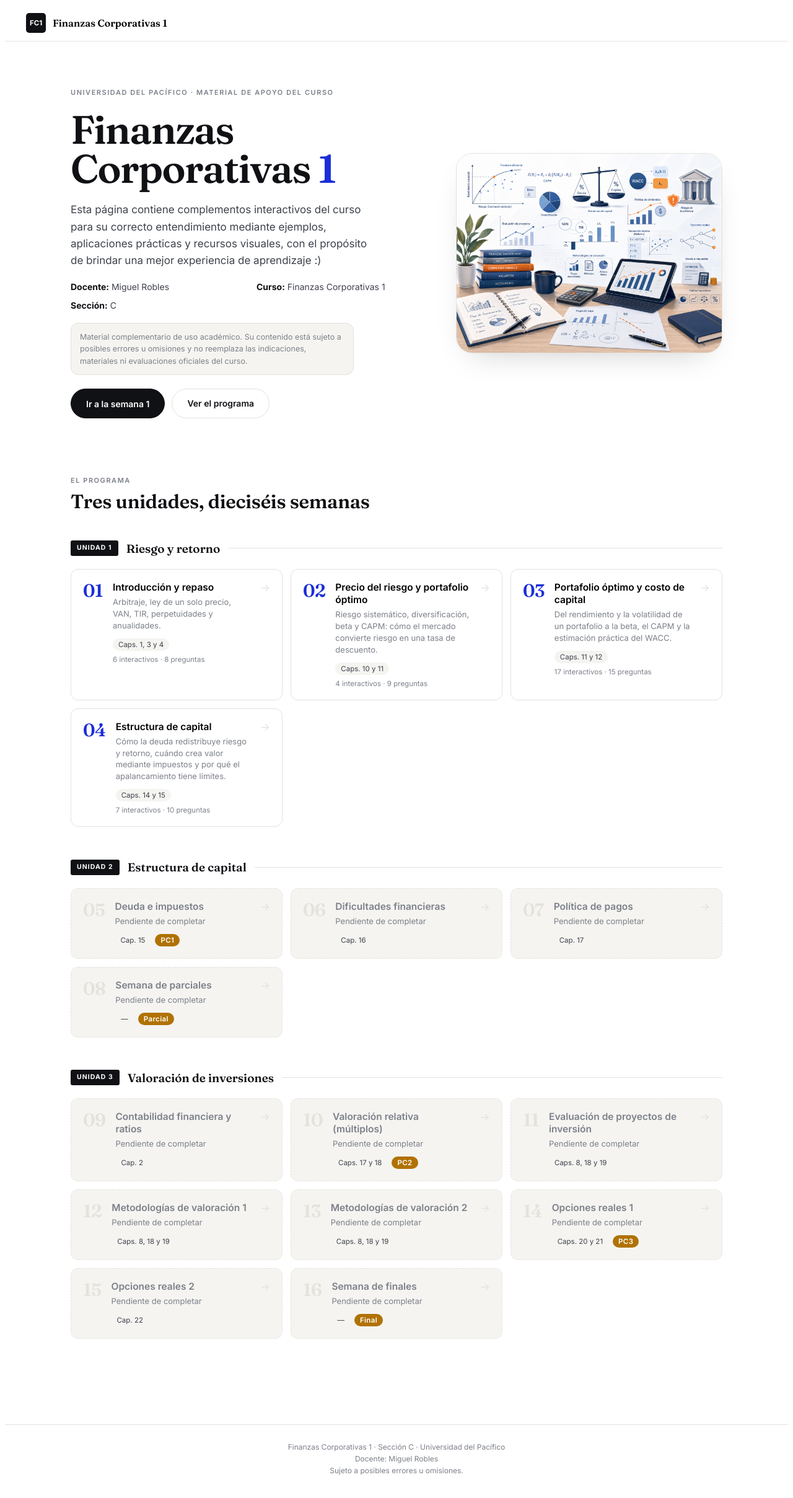
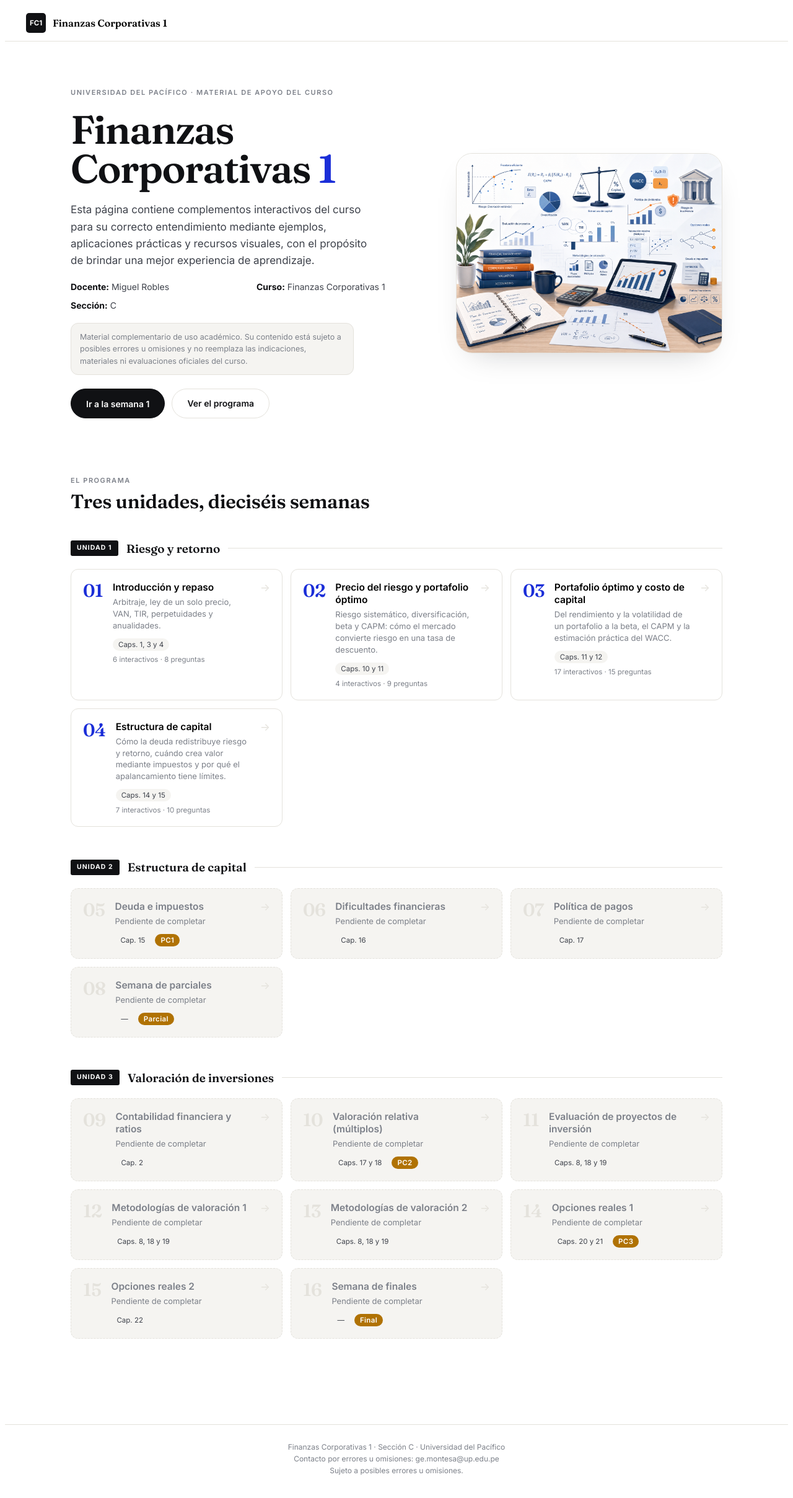
Before and after one commit to gemontesa/fincorp1, a React (Vite) app: page / in a window 1280 px wide. Shown: the whole page at 62% size. Built offline with nearby package versions, Linux system fonts and the light colour scheme.

Commit message:
Add files via upload

```diff
--- a/src/App.jsx
+++ b/src/App.jsx
@@ -1558,7 +1558,7 @@ export default function App() {
               <p className="lead">
                 Esta página contiene complementos interactivos del curso para su correcto entendimiento
                 mediante ejemplos, aplicaciones prácticas y recursos visuales, con el propósito de
-                brindar una mejor experiencia de aprendizaje :)
+                brindar una mejor experiencia de aprendizaje.
               </p>
 
               <div className="hero-meta">
@@ -1820,7 +1820,7 @@ export default function App() {
 
       <footer className="foot">
         <div>Finanzas Corporativas 1 · Sección C · Universidad del Pacífico</div>
-        <div>Docente: Miguel Robles</div>
+        <div>Contacto por errores u omisiones: ge.montesa@up.edu.pe</div>
         <div>Sujeto a posibles errores u omisiones.</div>
       </footer>
     </div>
```
